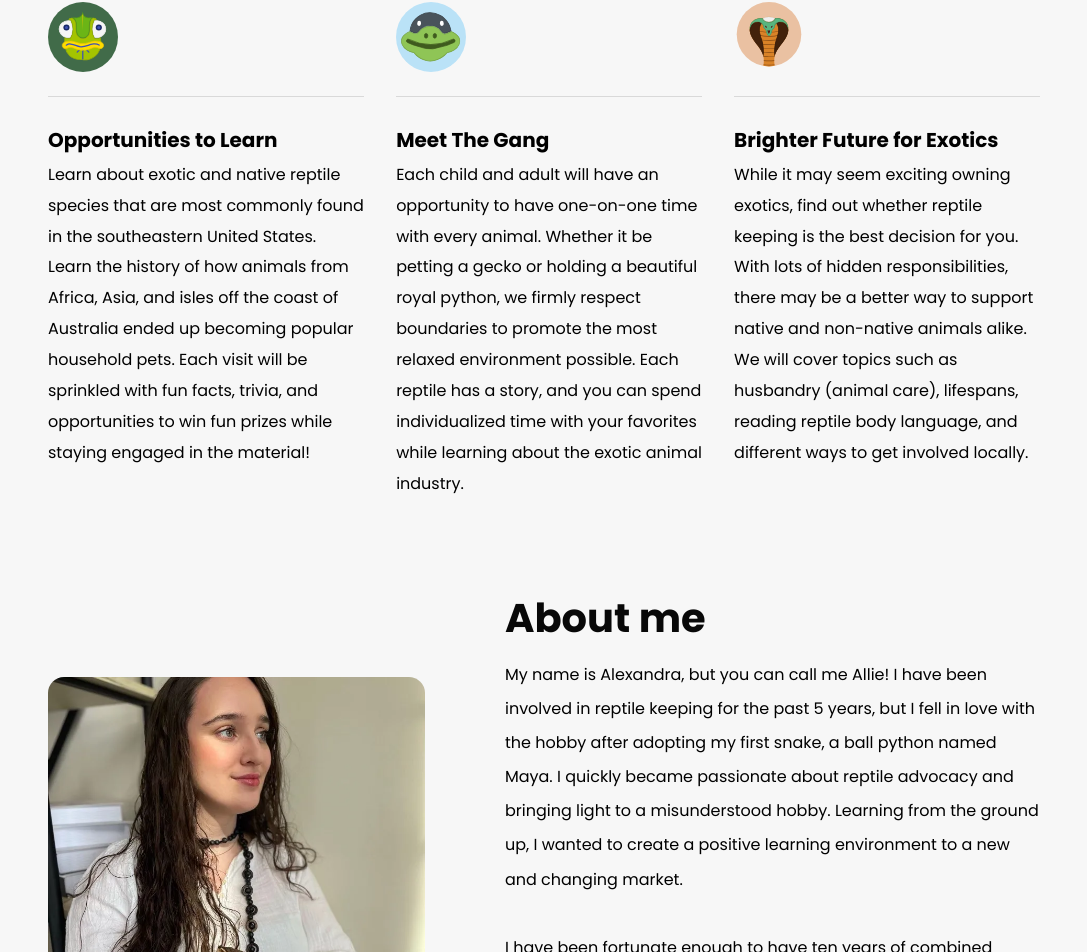
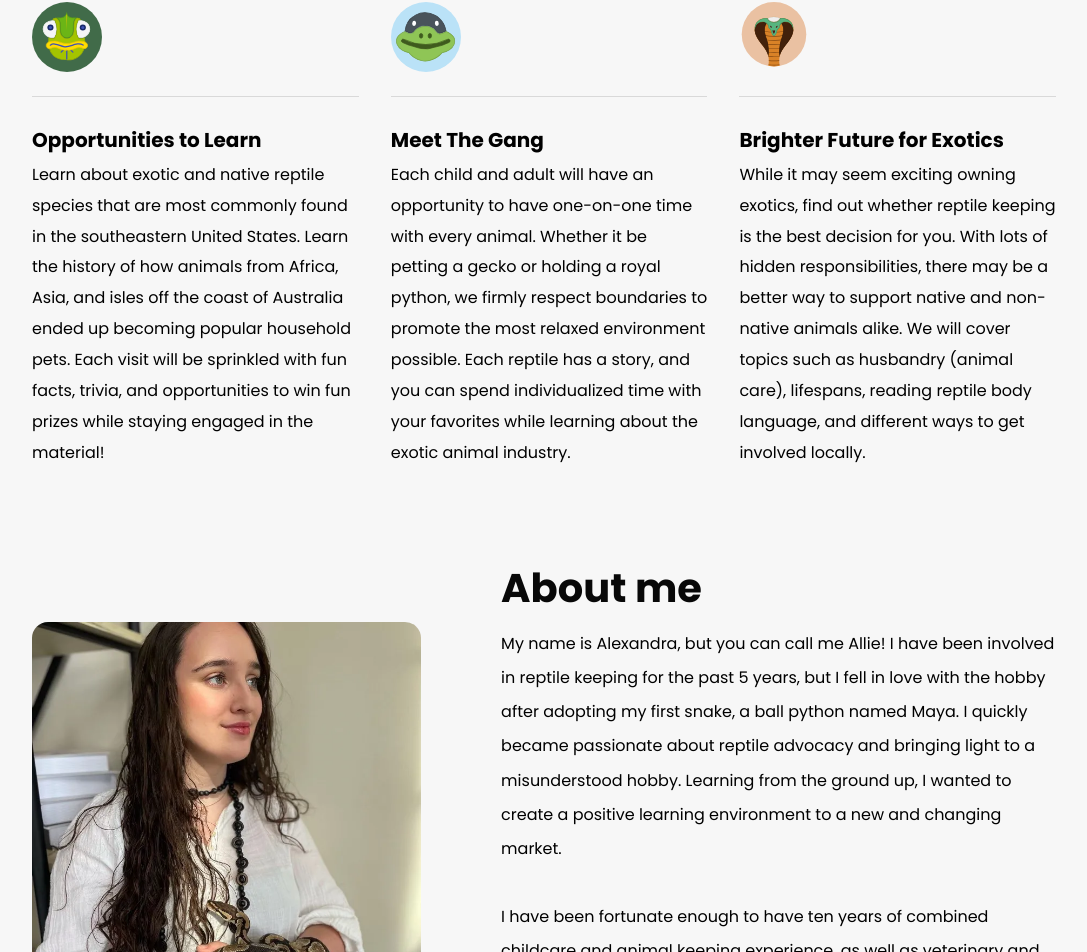
Before and after one commit to boingloings33/ExotiCo, a React (Vite) app: page / in a window 1280 px wide. Shown: the part 1885-2837 px from the top of the page, without its empty margins (96-1183 px from the left). Built offline with nearby package versions, Linux system fonts and the light colour scheme; a web font is replaced by a local one.

Commit message:
breakpoint adjustments

```diff
--- a/src/Homepage/Home.jsx
+++ b/src/Homepage/Home.jsx
@@ -19,7 +19,7 @@ function Home() {
     <>
       <Header s1Ref={s1Ref} />
       <Section1Ref ref={s1Ref} />
-      <Box sx={{ mx: { sm: 8, md: 18, xl: 28 } }}>
+      <Box sx={{ mx: { sm: 8, md: 16, lg: 16, xl: 28 } }}>
         <Box>
           {!isMobile ? <Section1Web formRef={formRef} /> : <Section1Mobile />}
           {!isMobile ? <Section2Web /> : <Section2Mobile />}
--- a/src/Homepage/Section2Web.jsx
+++ b/src/Homepage/Section2Web.jsx
@@ -34,7 +34,7 @@ function Section2Web() {
         <InfoBox
           logo={<Turtle />}
           title="Meet The Gang"
-          text="Each child and adult will have an opportunity to have one-on-one time with every animal. Whether it be petting a gecko or holding a beautiful royal python, we firmly respect boundaries to promote the most relaxed environment possible. Each reptile has a story, and you can spend individualized time with your favorites while learning about the exotic animal industry."
+          text="Each child and adult will have an opportunity to have one-on-one time with every animal. Whether it be petting a gecko or holding a royal python, we firmly respect boundaries to promote the most relaxed environment possible. Each reptile has a story, and you can spend individualized time with your favorites while learning about the exotic animal industry."
         />
         <InfoBox
           logo={<Snake />}
--- a/src/theme.ts
+++ b/src/theme.ts
@@ -17,6 +17,15 @@ const theme: ThemeOptions = {
     info: {
       light: "#18191a",
       main: "#080808",
+    },
+  },
+  breakpoints: {
+    values: {
+      xs: 0,
+      sm: 600,
+      md: 900,
+      lg: 1200,
+      xl: 1600,
     },
   },
   typography: {
```
